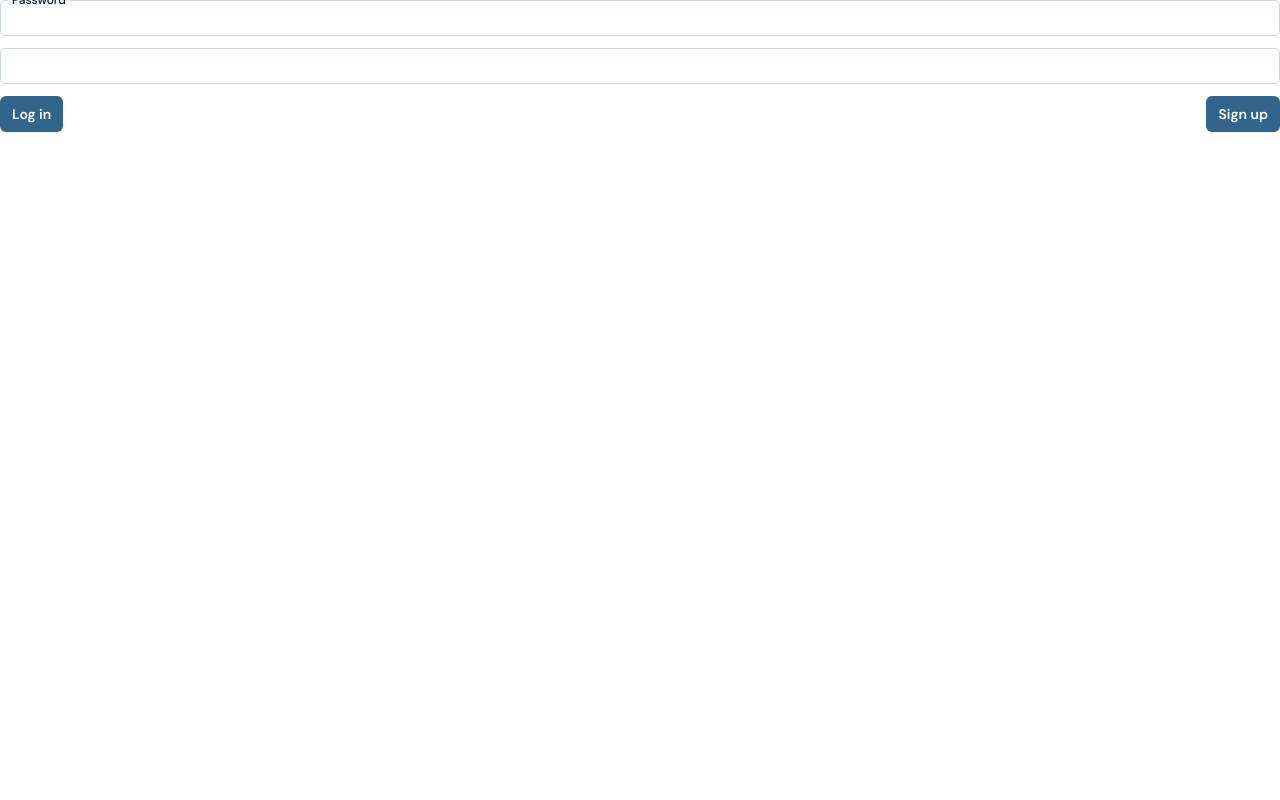
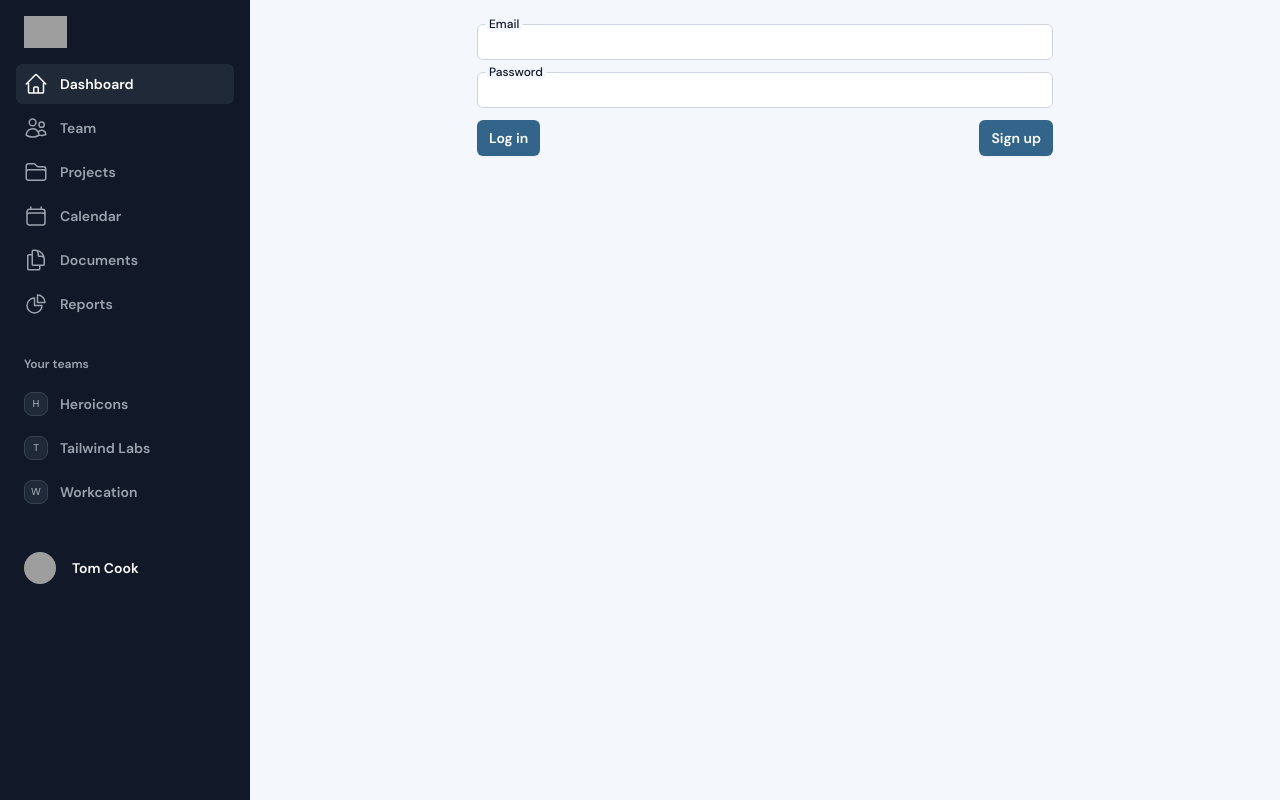
Before and after one commit to rachelweinberg12/ai-survey, a Next.js app: page /login in a window 1280 px wide. Built offline with nearby package versions, Linux system fonts and the light colour scheme; grey boxes are pictures that could not be loaded.

Commit message:
Finish layout and nav bar structure

```diff
--- a/app/layout.tsx
+++ b/app/layout.tsx
@@ -1,6 +1,8 @@
 import type { Metadata } from "next";
 import { DM_Serif_Display, DM_Sans } from "next/font/google";
 import "./globals.css";
+import clsx from "clsx";
+import { MobileNav, SideBar } from "./nav";
 
 const display = DM_Serif_Display({
   variable: "--font-dm-display",
@@ -27,8 +29,14 @@ export default function RootLayout({
   children: React.ReactNode;
 }>) {
   return (
-    <html lang="en" className={fontVars}>
-      <body className="font-dm-sans">{children}</body>
+    <html lang="en" className={clsx(fontVars, "h-full bg-matisse-50")}>
+      <body className="font-dm-sans h-full bg-matisse-50 md:grid md:grid-cols-[250px_minmax(0,_1fr)]">
+        <SideBar className="h-full hidden md:block w-[250px] fixed" />
+        <MobileNav className="fixed w-full md:hidden" />
+        <main className="p-3 pt-24 md:p-6 w-full md:col-span-1 md:col-start-2">
+          <div className="max-w-xl mx-auto">{children}</div>
+        </main>
+      </body>
     </html>
   );
 }
--- /dev/null
+++ b/app/nav.tsx
@@ -0,0 +1,178 @@
+"use client";
+
+import {
+  Dialog,
+  DialogBackdrop,
+  DialogPanel,
+  TransitionChild,
+} from "@headlessui/react";
+import {
+  Bars3Icon,
+  CalendarIcon,
+  ChartPieIcon,
+  DocumentDuplicateIcon,
+  FolderIcon,
+  HomeIcon,
+  UsersIcon,
+  XMarkIcon,
+} from "@heroicons/react/24/outline";
+import { clsx } from "clsx";
+import { useState } from "react";
+
+const navigation = [
+  { name: "Dashboard", href: "#", icon: HomeIcon, current: true },
+  { name: "Team", href: "#", icon: UsersIcon, current: false },
+  { name: "Projects", href: "#", icon: FolderIcon, current: false },
+  { name: "Calendar", href: "#", icon: CalendarIcon, current: false },
+  { name: "Documents", href: "#", icon: DocumentDuplicateIcon, current: false },
+  { name: "Reports", href: "#", icon: ChartPieIcon, current: false },
+];
+const teams = [
+  { id: 1, name: "Heroicons", href: "#", initial: "H", current: false },
+  { id: 2, name: "Tailwind Labs", href: "#", initial: "T", current: false },
+  { id: 3, name: "Workcation", href: "#", initial: "W", current: false },
+];
+
+export function MobileNav(props: { className?: string }) {
+  const [sidebarOpen, setSidebarOpen] = useState(false);
+
+  return (
+    <div className={props.className}>
+      <Dialog
+        open={sidebarOpen}
+        onClose={setSidebarOpen}
+        className="relative z-50"
+      >
+        <DialogBackdrop
+          transition
+          className="fixed inset-0 bg-gray-900/80 transition-opacity duration-300 ease-linear data-[closed]:opacity-0"
+        />
+
+        <div className="fixed inset-0 flex">
+          <DialogPanel
+            transition
+            className="relative mr-16 flex w-full max-w-xs flex-1 transform transition duration-300 ease-in-out data-[closed]:-translate-x-full"
+          >
+            <TransitionChild>
+              <div className="absolute left-full top-0 flex w-16 justify-center pt-5 duration-300 ease-in-out data-[closed]:opacity-0">
+                <button
+                  type="button"
+                  onClick={() => setSidebarOpen(false)}
+                  className="-m-2.5 p-2.5"
+                >
+                  <span className="sr-only">Close sidebar</span>
+                  <XMarkIcon aria-hidden="true" className="size-6 text-white" />
+                </button>
+              </div>
+            </TransitionChild>
+            <SideBar />
+          </DialogPanel>
+        </div>
+      </Dialog>
+
+      <div className="sticky top-0 z-40 flex items-center gap-x-6 bg-slate-900 px-4 py-4 shadow-sm sm:px-6">
+        <button
+          type="button"
+          onClick={() => setSidebarOpen(true)}
+          className="-m-2.5 p-2.5 text-gray-400 lg:hidden"
+        >
+          <span className="sr-only">Open sidebar</span>
+          <Bars3Icon aria-hidden="true" className="size-6" />
+        </button>
+        <div className="flex-1 text-sm/6 font-semibold text-white">
+          Dashboard
+        </div>
+        <a href="#">
+          <span className="sr-only">Your profile</span>
+          <img
+            alt=""
+            src="https://images.unsplash.com/photo-1472099645785-5658abf4ff4e?ixlib=rb-1.2.1&ixid=eyJhcHBfaWQiOjEyMDd9&auto=format&fit=facearea&facepad=2&w=256&h=256&q=80"
+            className="size-8 rounded-full bg-gray-800"
+          />
+        </a>
+      </div>
+    </div>
+  );
+}
+
+export function SideBar(props: { className?: string }) {
+  return (
+    <div
+      className={clsx(
+        "flex grow flex-col gap-y-5 overflow-y-auto bg-gray-900 px-6",
+        props.className
+      )}
+    >
+      <div className="flex h-16 shrink-0 items-center">
+        <img
+          alt="Your Company"
+          src="https://tailwindui.com/plus/img/logos/mark.svg?color=indigo&shade=500"
+          className="h-8 w-auto"
+        />
+      </div>
+      <nav className="flex flex-1 flex-col">
+        <ul role="list" className="flex flex-1 flex-col gap-y-7">
+          <li>
+            <ul role="list" className="-mx-2 space-y-1">
+              {navigation.map((item) => (
+                <li key={item.name}>
+                  <a
+                    href={item.href}
+                    className={clsx(
+                      item.current
+                        ? "bg-gray-800 text-white"
+                        : "text-gray-400 hover:bg-gray-800 hover:text-white",
+                      "group flex gap-x-3 rounded-md p-2 text-sm/6 font-semibold"
+                    )}
+                  >
+                    <item.icon aria-hidden="true" className="size-6 shrink-0" />
+                    {item.name}
+                  </a>
+                </li>
+              ))}
+            </ul>
+          </li>
+          <li>
+            <div className="text-xs/6 font-semibold text-gray-400">
+              Your teams
+            </div>
+            <ul role="list" className="-mx-2 mt-2 space-y-1">
+              {teams.map((team) => (
+                <li key={team.name}>
+                  <a
+                    href={team.href}
+                    className={clsx(
+                      team.current
+                        ? "bg-gray-800 text-white"
+                        : "text-gray-400 hover:bg-gray-800 hover:text-white",
+                      "group flex gap-x-3 rounded-md p-2 text-sm/6 font-semibold"
+                    )}
+                  >
+                    <span className="flex size-6 shrink-0 items-center justify-center rounded-lg border border-gray-700 bg-gray-800 text-[0.625rem] font-medium text-gray-400 group-hover:text-white">
+                      {team.initial}
+                    </span>
+                    <span className="truncate">{team.name}</span>
+                  </a>
+                </li>
+              ))}
+            </ul>
+          </li>
+          <li className="-mx-6 mt-auto">
+            <a
+              href="#"
+              className="flex items-center gap-x-4 px-6 py-3 text-sm/6 font-semibold text-white hover:bg-gray-800"
+            >
+              <img
+                alt=""
+                src="https://images.unsplash.com/photo-1472099645785-5658abf4ff4e?ixlib=rb-1.2.1&ixid=eyJhcHBfaWQiOjEyMDd9&auto=format&fit=facearea&facepad=2&w=256&h=256&q=80"
+                className="size-8 rounded-full bg-gray-800"
+              />
+              <span className="sr-only">Your profile</span>
+              <span aria-hidden="true">Tom Cook</span>
+            </a>
+          </li>
+        </ul>
+      </nav>
+    </div>
+  );
+}
--- a/components/input.tsx
+++ b/components/input.tsx
@@ -12,7 +12,7 @@ export const InputOverlapLabel = forwardRef(
   ) => {
     const { label, error, errorMessage, className, id, ...rest } = props;
     return (
-      <div>
+      <div className="relative">
         <label
           htmlFor={id}
           className="absolute -top-2 left-2 inline-block rounded-lg bg-matisse-50 dark:bg-matisse-900 px-1 text-xs font-medium text-slate-900 dark:text-slate-50"
--- a/package.json
+++ b/package.json
@@ -9,6 +9,8 @@
     "lint": "next lint"
   },
   "dependencies": {
+    "@headlessui/react": "^2.2.0",
+    "@heroicons/react": "^2.2.0",
     "@supabase/ssr": "^0.5.2",
     "@supabase/supabase-js": "^2.48.0",
     "clsx": "^2.1.1",
```
Also changed, not shown: 1 other file (tests, documents, lock files or other folders).
